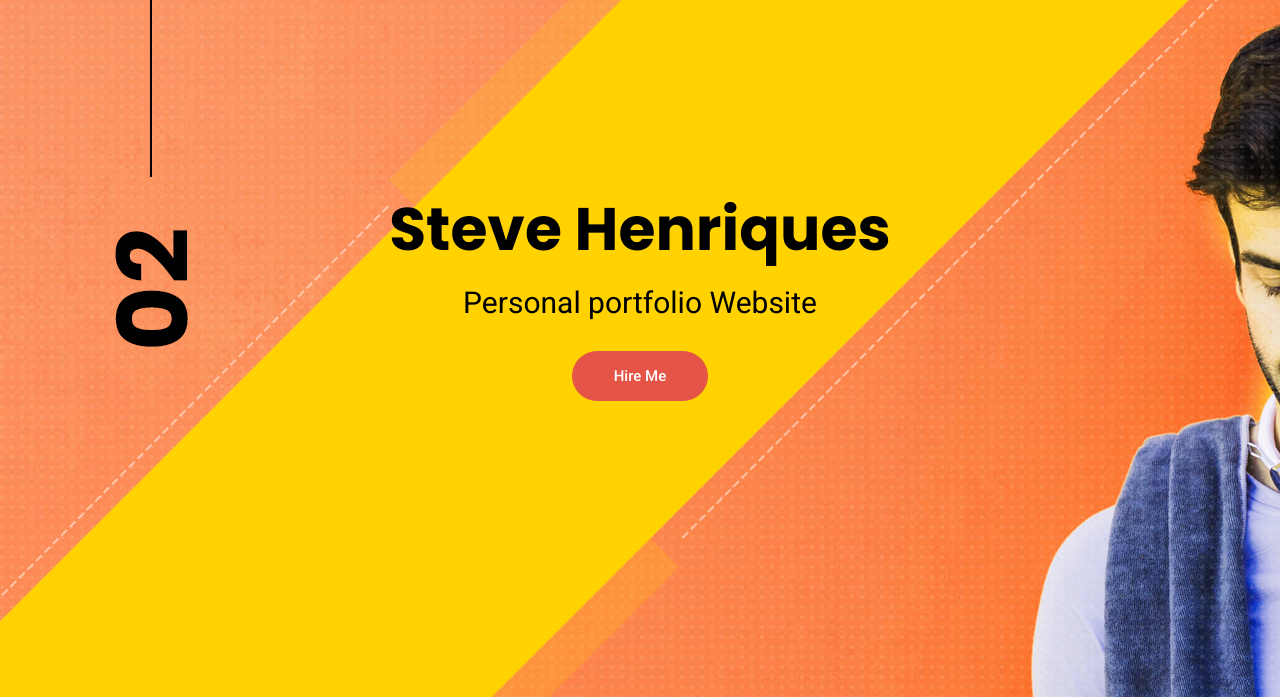
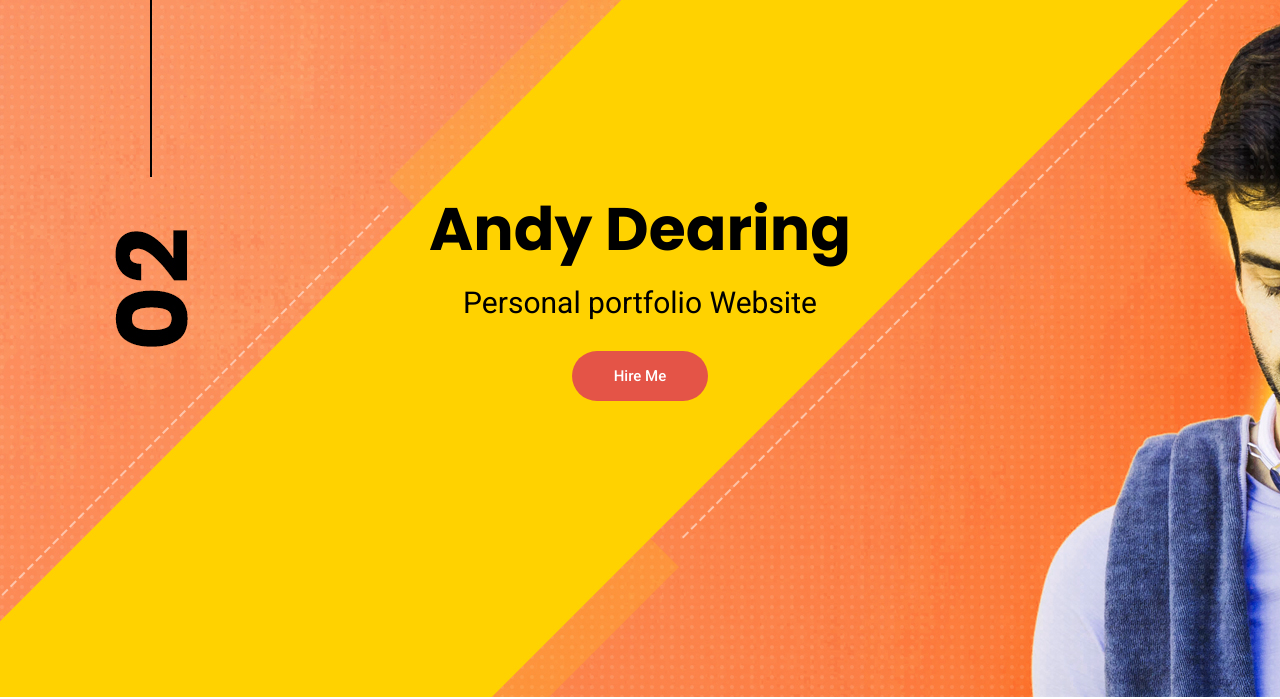
Before and after one commit to ANDYDEARING/portfolio-adapt, a plain HTML site: page index.html in a window 1280 px wide. Shown: the part 103-802 px from the top of the page. Drawn offline with Linux system fonts and the light colour scheme; some packages are replaced by stand-ins of ours.

Commit message:
changed the names on the sliding banner

```diff
--- a/index.html
+++ b/index.html
@@ -6,7 +6,7 @@
 	<meta charset="utf-8">
 	<meta name="viewport" content="width=device-width, initial-scale=1, shrink-to-fit=no">
 	<link rel="icon" href="img/favicon.png" type="image/png">
-	<title>Steve Portfolio</title>
+	<title>Andy Dearing</title>
 	<!-- Bootstrap CSS -->
 	<link rel="stylesheet" href="css/bootstrap.css">
 	<link rel="stylesheet" href="vendors/linericon/style.css">
@@ -77,7 +77,7 @@
 			<div class="container">
 				<div class="row fullscreen d-flex align-items-center">
 					<div class="banner-content col-lg-12 justify-content-center">
-						<h1>Steve Henriques</h1>
+						<h1>Andy Dearing</h1>
 						<h3>Personal portfolio Website</h3>
 						<a href="#" class="primary-btn">Hire Me</a>
 					</div>
@@ -88,7 +88,7 @@
 			<div class="container">
 				<div class="row fullscreen d-flex align-items-center">
 					<div class="banner-content col-lg-12 justify-content-center">
-						<h1>Steve Henriques</h1>
+						<h1>Andy Dearing</h1>
 						<h3>Personal portfolio Website</h3>
 						<a href="#" class="primary-btn">Hire Me</a>
 					</div>
@@ -99,7 +99,7 @@
 			<div class="container">
 				<div class="row fullscreen justify-content-endd-flex align-items-center">
 					<div class="banner-content col-lg-12 justify-content-center">
-						<h1>Steve Henriques</h1>
+						<h1>Andy Dearing</h1>
 						<h3>Personal portfolio Website</h3>
 						<a href="#" class="primary-btn">Hire Me</a>
 					</div>
```
